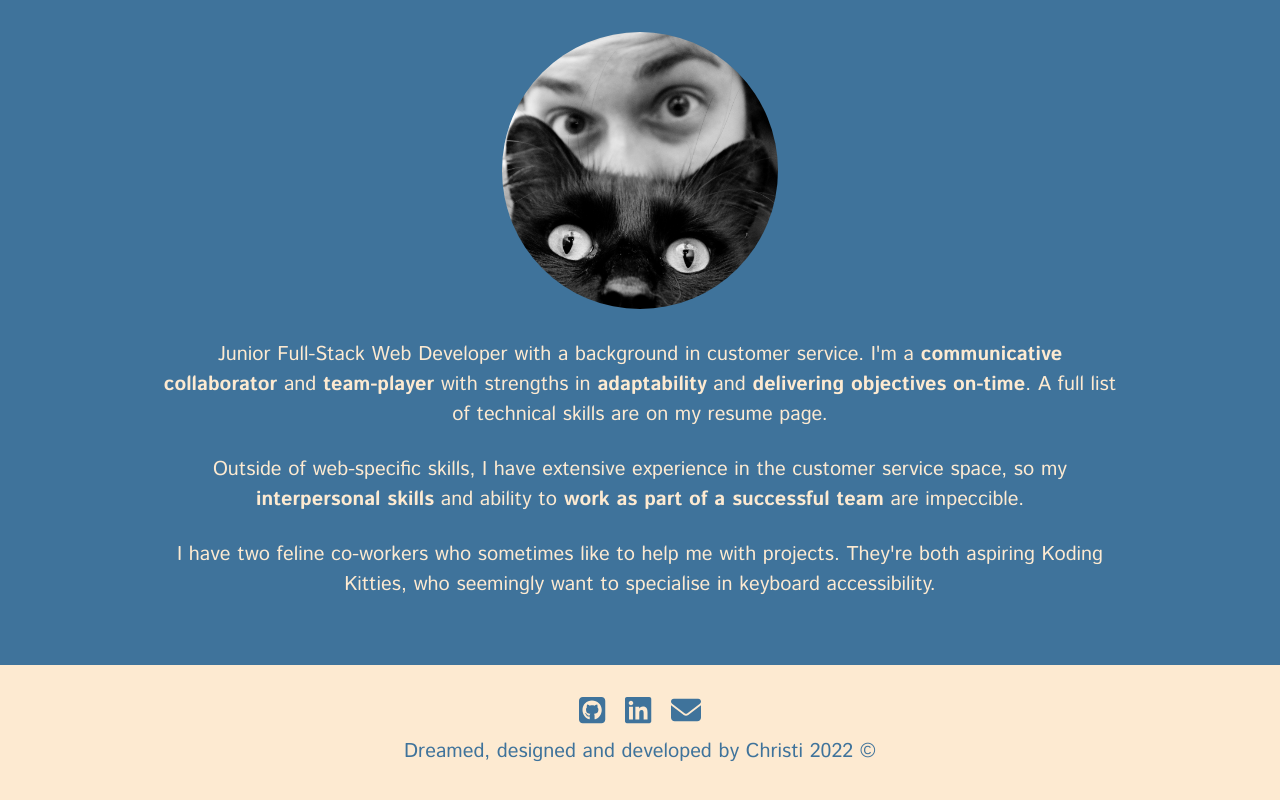
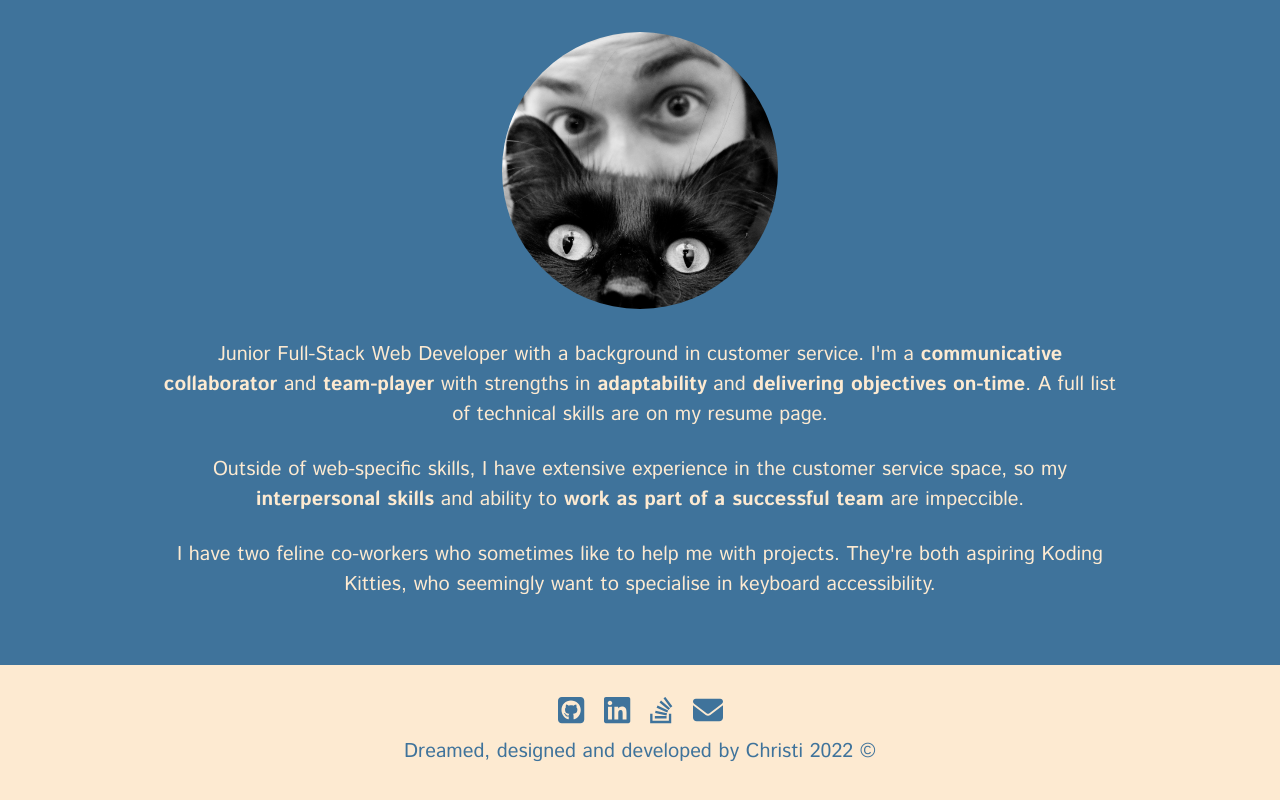
Before and after one commit to jazzberriess/react-portfolio, a React (Create React App) app: page / in a window 1280 px wide. Shown: the part 286-1086 px from the top of the page. Built offline with nearby package versions, Linux system fonts and the light colour scheme.

Commit message:
Updated page title and added onBlur for contact form to enforce required fields

```diff
--- a/public/index.html
+++ b/public/index.html
@@ -24,7 +24,7 @@
       work correctly both with client-side routing and a non-root public URL.
       Learn how to configure a non-root public URL by running `npm run build`.
     -->
-    <title>React App</title>
+    <title>Christi's React Portfolio</title>
   </head>
   <body>
     <noscript>You need to enable JavaScript to run this app.</noscript>
--- a/src/components/Footer.js
+++ b/src/components/Footer.js
@@ -5,6 +5,7 @@ import React from 'react';
 import { FontAwesomeIcon } from '@fortawesome/react-fontawesome';
 import { faGithubSquare, faLinkedin } from '@fortawesome/free-brands-svg-icons';
 import { faEnvelope } from '@fortawesome/free-solid-svg-icons';
+import { faStackOverflow } from '@fortawesome/free-brands-svg-icons';
 
 //export Footer function
 export default function Footer() {
@@ -37,6 +38,18 @@ export default function Footer() {
           </a>
 
           <a
+            href="https://stackoverflow.com/users/17728234/jazzberriess"
+            aria-label="Visit Christi's Stack Overflow profile"
+          >
+            <FontAwesomeIcon
+              icon={faStackOverflow}
+              size="2xl"
+              alt="stack overflow icon"
+              className="contact-icons"
+            />
+          </a>
+
+          <a
             href="mailto:cscapwebdev@gmail.com"
             aria-label="Send Christi an e-mail"
           >
--- a/src/components/pages/Contact.js
+++ b/src/components/pages/Contact.js
@@ -23,6 +23,13 @@ export default function Form() {
       setName(inputValue);
     } else {
       setMessage(inputValue);
+    }
+  };
+
+  //https://developer.mozilla.org/en-US/docs/Web/API/Element/blur_event
+  const handleEmptyField = (event) => {
+    if (event.target.value.length === 0) {
+      setErrorMessage(`${event.target.name} field is required.`);
     }
   };
 
@@ -70,6 +77,7 @@ export default function Form() {
                 className="u-max-full-width"
                 value={name}
                 name="name"
+                onBlur={handleEmptyField}
                 onChange={handleInputChange}
                 type="text"
                 placeholder="Your Name"
@@ -83,6 +91,7 @@ export default function Form() {
                 value={email}
                 type="email"
                 name="email"
+                onBlur={handleEmptyField}
                 onChange={handleInputChange}
                 placeholder="youremail@email.com"
                 id="email-input"
@@ -95,6 +104,7 @@ export default function Form() {
             value={message}
             name="message"
             type="text"
+            onBlur={handleEmptyField}
             onChange={handleInputChange}
             placeholder="Your Message"
             id="example-message"
```
